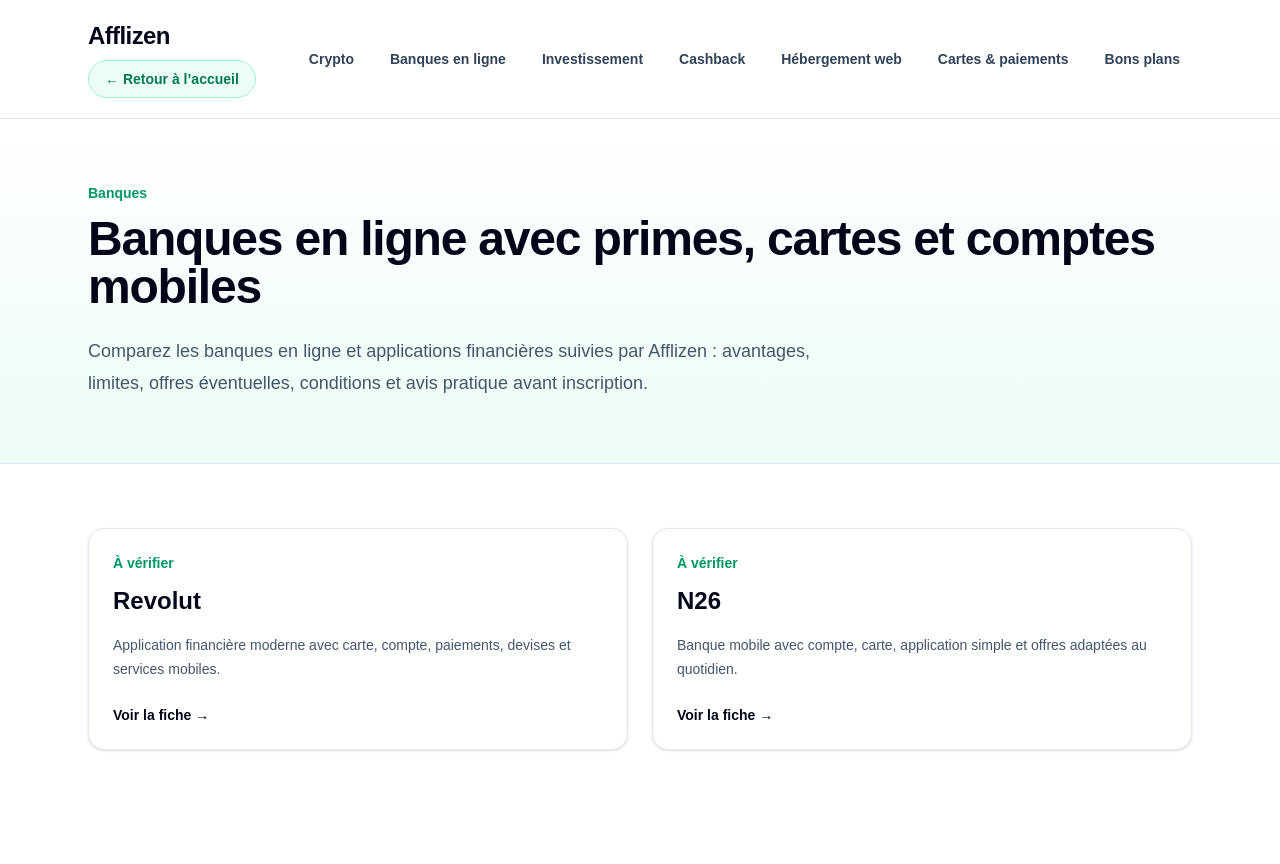
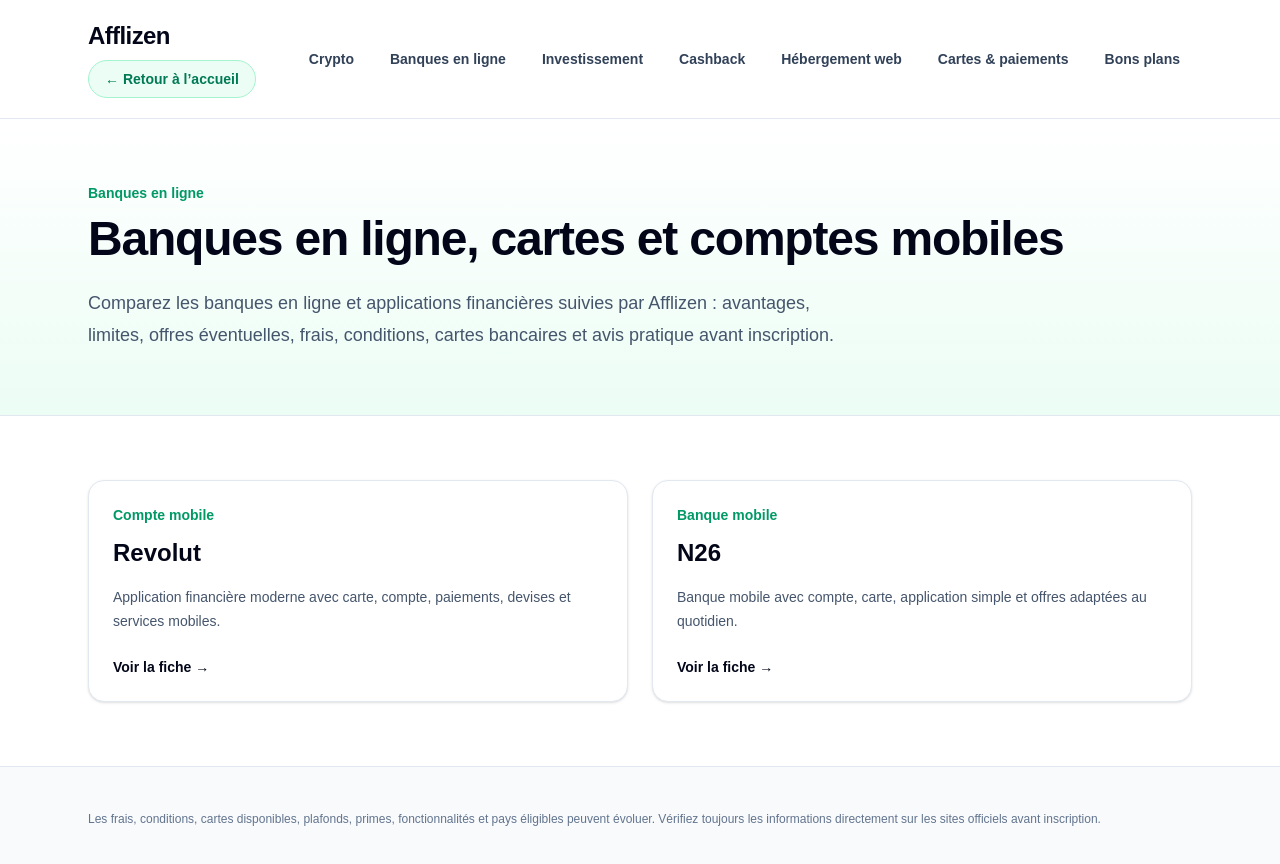
Before and after one commit to sebastienfoulon22-commits/afflizen, a Next.js app: page /banques-en-ligne in a window 1280 px wide. Shown: the top 864 px of the page. Built offline with nearby package versions, Linux system fonts and the light colour scheme.

Commit message:
correction liens banques en ligne

```diff
--- a/app/banques-en-ligne/page.tsx
+++ b/app/banques-en-ligne/page.tsx
@@ -1,35 +1,57 @@
+import type { Metadata } from "next";
+
+export const metadata: Metadata = {
+  title: "Banques en ligne : comparatif Revolut, N26 et comptes mobiles",
+  description:
+    "Comparez les banques en ligne et applications financières suivies par Afflizen : Revolut, N26, cartes, comptes mobiles, frais, avantages et points à vérifier.",
+  alternates: {
+    canonical: "https://afflizen.com/banques-en-ligne",
+  },
+  openGraph: {
+    title: "Banques en ligne : comparatif Revolut, N26 et comptes mobiles",
+    description:
+      "Découvrez les banques en ligne et applications financières suivies par Afflizen : avantages, limites, cartes, comptes et conditions.",
+    url: "https://afflizen.com/banques-en-ligne",
+    siteName: "Afflizen",
+    locale: "fr_BE",
+    type: "website",
+  },
+};
+
 const platforms = [
   {
     name: "Revolut",
-    slug: "/banques/revolut",
+    slug: "/banques-en-ligne/revolut",
     description:
       "Application financière moderne avec carte, compte, paiements, devises et services mobiles.",
-    bonus: "À vérifier",
+    bonus: "Compte mobile",
   },
   {
     name: "N26",
-    slug: "/banques/n26",
+    slug: "/banques-en-ligne/n26",
     description:
       "Banque mobile avec compte, carte, application simple et offres adaptées au quotidien.",
-    bonus: "À vérifier",
+    bonus: "Banque mobile",
   },
 ];
 
-export default function BanquesPage() {
+export default function BanquesEnLignePage() {
   return (
     <main className="min-h-screen bg-white text-slate-950">
       <section className="border-b border-slate-200 bg-gradient-to-b from-white to-emerald-50">
         <div className="mx-auto max-w-6xl px-6 py-16">
-          <p className="text-sm font-semibold text-emerald-600">Banques</p>
+          <p className="text-sm font-semibold text-emerald-600">
+            Banques en ligne
+          </p>
 
           <h1 className="mt-3 text-4xl font-bold tracking-tight md:text-5xl">
-            Banques en ligne avec primes, cartes et comptes mobiles
+            Banques en ligne, cartes et comptes mobiles
           </h1>
 
           <p className="mt-6 max-w-3xl text-lg leading-8 text-slate-600">
             Comparez les banques en ligne et applications financières suivies
-            par Afflizen : avantages, limites, offres éventuelles, conditions et
-            avis pratique avant inscription.
+            par Afflizen : avantages, limites, offres éventuelles, frais,
+            conditions, cartes bancaires et avis pratique avant inscription.
           </p>
         </div>
       </section>
@@ -59,6 +81,17 @@
           ))}
         </div>
       </section>
+
+      <section className="border-t border-slate-200 bg-slate-50 py-10">
+        <div className="mx-auto max-w-6xl px-6">
+          <p className="text-xs leading-6 text-slate-500">
+            Les frais, conditions, cartes disponibles, plafonds, primes,
+            fonctionnalités et pays éligibles peuvent évoluer. Vérifiez toujours
+            les informations directement sur les sites officiels avant
+            inscription.
+          </p>
+        </div>
+      </section>
     </main>
   );
 }
```
